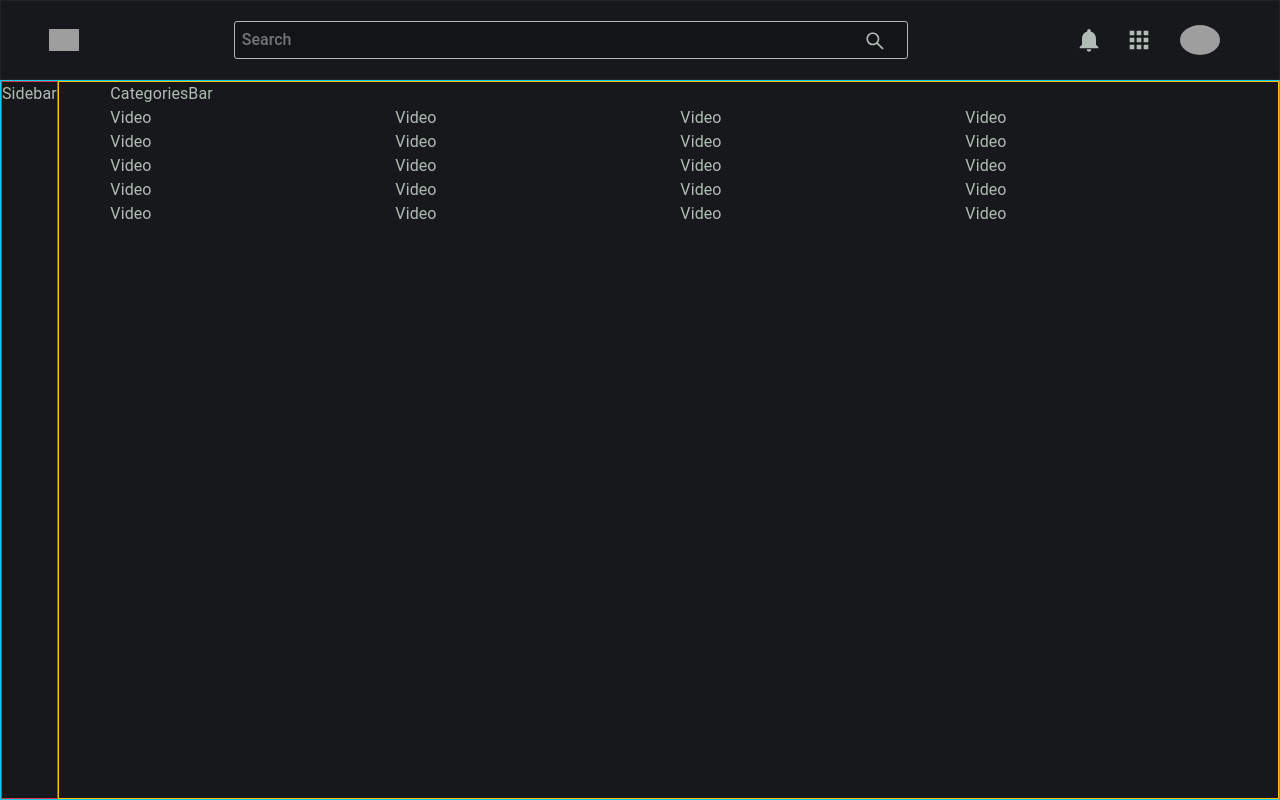
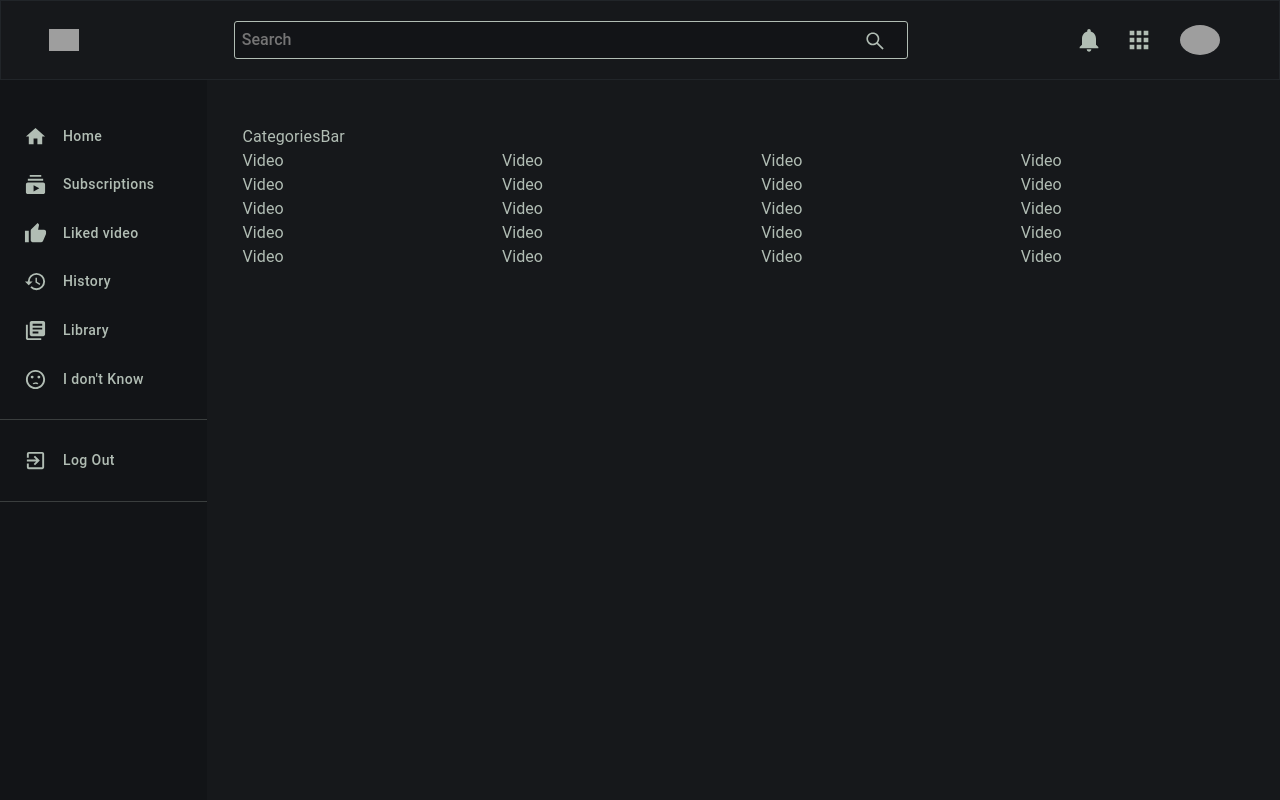
Before and after one commit to Heir1/youtube-clone, a React (Create React App) app: page / in a window 1280 px wide. Built offline with nearby package versions, Linux system fonts and the light colour scheme; grey boxes are pictures that could not be loaded.

Commit message:
end of sidebar design

```diff
--- a/src/App.jsx
+++ b/src/App.jsx
@@ -1,4 +1,4 @@
-import React from 'react'
+import React, { useState } from 'react'
 import { Container } from 'react-bootstrap';
 import Header from './Components/Header/Header';
 import Sidebar from './Components/Siderbar/Sidebar';
@@ -7,12 +7,26 @@
 
 
 const App = () =>{
+
+    const [sidebar,toggleSidebar] = useState(false);
+
+    const handleToggleSidebar = () => {
+        toggleSidebar(!sidebar)
+    }
+
+    // <div className='app__container border border-info'>
+    // border border-warning
+
     return (
         <>
-        <Header/>
-        <div className='app__container border border-info'>
-            <Sidebar/>
-            <Container fluid className='app__main border border-warning' >
+            <Header handleToggleSidebar={handleToggleSidebar} />
+
+            <div className='app__container'>
+                <Sidebar
+                    sidebar={sidebar}
+                    handleToggleSidebar={handleToggleSidebar}
+                />
+                <Container fluid className='app__main' >
                     <HomeScreen/>
                 </Container>
             </div>
--- a/src/Components/Header/Header.jsx
+++ b/src/Components/Header/Header.jsx
@@ -5,10 +5,16 @@
 import { AiOutlineSearch } from "react-icons/ai";
 import { MdNotifications, MdApps } from "react-icons/md";
 
-const Header = () => {
+const Header = ({handleToggleSidebar}) => {
   return (
     <div className='border border-dark header'>
-        <FaBars className='header__menu' size={26} />
+
+        <FaBars
+            className='header__menu'
+            size={26}
+            onClick={() => handleToggleSidebar()}
+        />
+
         <img
             src='http://pngimg.com/uploads/youtube/youtube_PNG2.png'
             alt=""
--- a/src/Components/Siderbar/Sidebar.jsx
+++ b/src/Components/Siderbar/Sidebar.jsx
@@ -1,11 +1,59 @@
 import React from 'react'
 import './_sidebar.scss';
+import {
+    MdSubscriptions,
+    MdExitToApp,
+    MdThumbUp,
+    MdHistory,
+    MdLibraryBooks,
+    MdHome,
+    MdSentimentDissatisfied,
+} from "react-icons/md"
 
-const Sidebar = () => {
+const Sidebar = ({ sidebar, handleToggleSidebar }) => {
   return (
-    <div className='border border-danger'>
-        Sidebar
-    </div>
+    <nav
+        className={sidebar ? "sidebar open" : "sidebar"}
+        onClick={() => handleToggleSidebar(false)}>
+        <li>
+            <MdHome size={23} />
+            <span>Home</span>
+        </li>
+        <li>
+            <MdSubscriptions size={23} />
+            <span>Subscriptions</span>
+        </li>
+
+        <li>
+            <MdThumbUp size={23} />
+            <span>Liked video</span>
+        </li>
+
+        <li>
+            <MdHistory size={23} />
+            <span>History</span>
+        </li>
+
+        <li>
+            <MdLibraryBooks size={23} />
+            <span>Library</span>
+        </li>
+
+        <li>
+            <MdSentimentDissatisfied size={23} />
+            <span>I don't Know</span>
+        </li>
+
+        <hr/>
+
+        <li>
+            <MdExitToApp size={23} />
+            <span>Log Out</span>
+        </li>
+
+        <hr/>
+
+    </nav>
   )
 }
 
--- a/src/Components/Siderbar/_sidebar.scss
+++ b/src/Components/Siderbar/_sidebar.scss
@@ -0,0 +1,61 @@
+@import "../../_base.scss";
+
+.sidebar{
+    background: $black-secondary;
+    display: flex;
+    flex-direction: column;
+    width: 250px;
+    height: 90vh;
+    padding-top: 2rem;
+    transition: transform 0.2s ease-in;
+    margin-right: 12px;
+
+    li{
+        display: flex;
+        align-items: center;
+        padding: 0.6rem 1.5rem;
+        margin: 0.2rem 0;
+        cursor: pointer;
+
+        span{
+            margin-left: 1rem;
+            font-size: 14px;
+            font-weight: 500;
+            letter-spacing: 0.4px;
+        }
+
+        &:hover{
+            background-color: $border-color;
+        }
+    }
+
+    hr{
+        background-color: $border-color;
+    }
+
+    &.open{
+        // display: block;
+        transform: translateX(0);
+    }
+}
+
+@media (max-width: $breakpoint-medium) {
+    .sidebar {
+        width: 90px;
+        li{
+            justify-content: center;
+        }
+        span {
+            display: none;
+        }
+    }
+}
+
+@media (max-width: $breakpoint-small) {
+    .sidebar {
+        // display: none;
+        transform: translateX(-100%);
+        position: fixed;
+        z-index: 999;
+    }
+}
--- a/src/screens/homeScreen/HomeScreen.jsx
+++ b/src/screens/homeScreen/HomeScreen.jsx
@@ -1,11 +1,12 @@
-import React from 'react'
-import { Col, Container, Row } from 'react-bootstrap'
-import { CategoriesBar } from '../../Components/CategoriesBar/CategoriesBar'
-import { Video } from '../../Components/Video/Video'
+import React from 'react';
+import { Col, Container, Row } from 'react-bootstrap';
+import { CategoriesBar } from '../../Components/CategoriesBar/CategoriesBar';
+import { Video } from '../../Components/Video/Video';
+import "./_homescreen.scss";
 
 export const HomeScreen = () => {
   return (
-    <Container>
+    <Container className='home'>
         <CategoriesBar/>
         <Row>
             {[...new Array(20)].map(() => (
--- /dev/null
+++ b/src/screens/homeScreen/_homescreen.scss
@@ -0,0 +1,3 @@
+.home{
+    margin-top: 45px;
+}
```
Also changed, not shown: src/_base.scss (line endings or trailing spaces). Lines whose indentation alone changed are shown as unchanged.
